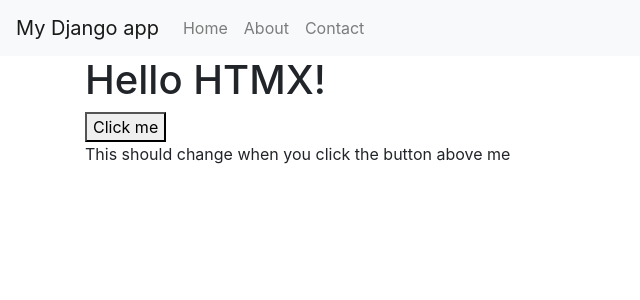
After one commit to saraimarte/djangoTesting, a Django app: page /hello/ in a window 1280 px wide. The commit adds this page. Shown: the top 300 px of the page, without its empty margins (0-640 px from the left). Run offline with Django 3.2, Linux system fonts and the light colour scheme.

Commit message:
082723 trying to get HTMX to work. Failing

```diff
--- /dev/null
+++ b/demo/myapp/templates/hello.html
@@ -0,0 +1,11 @@
+{% extends "base.html" %} {% block title%} Home Page {% endblock%}
+{% block content %}
+
+<h1> Hello HTMX! </h1>
+<button hx-get = "/hello/" hx-target = "#message">
+    Click me
+</button>
+<div id = "message"> This should change when you click the button above me</div>
+<script src="https://unpkg.com/htmx.org/dist/htmx.js"></script>
+
+{% endblock %}
--- a/demo/myapp/urls.py
+++ b/demo/myapp/urls.py
@@ -2,5 +2,6 @@ from django.urls import path
 from .import views
 urlpatterns = [
     path("", views.home, name = "home"),
-    path("todos/", views.todos, name = "Todos")
+    path("todos/", views.todos, name = "Todos"),
+    path("hello/", views.hello, name = "hello")
 ]
--- a/demo/myapp/views.py
+++ b/demo/myapp/views.py
@@ -1,4 +1,4 @@
-from django.shortcuts import render, HttpResponse
+from django.shortcuts import render, HttpResponse, HttpResponseRedirect
 from .models import TodoItem
 
 # Create your views here.
@@ -8,3 +8,6 @@ def home(request):
 def todos(request):
     items = TodoItem.objects.all()
     return render(request, 'todos.html', {'todos': items })
+
+def hello(request):
+    return render(request, 'hello.html')
```
Also changed, not shown: demo/myapp/templates/home.html (+11 -3 lines).
